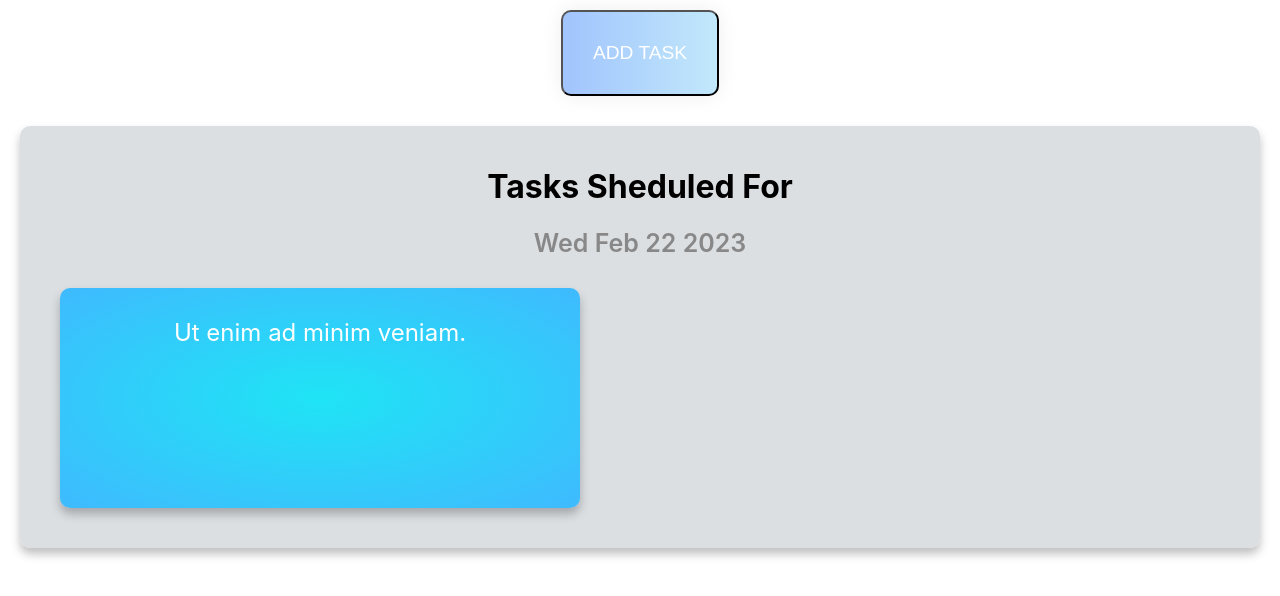
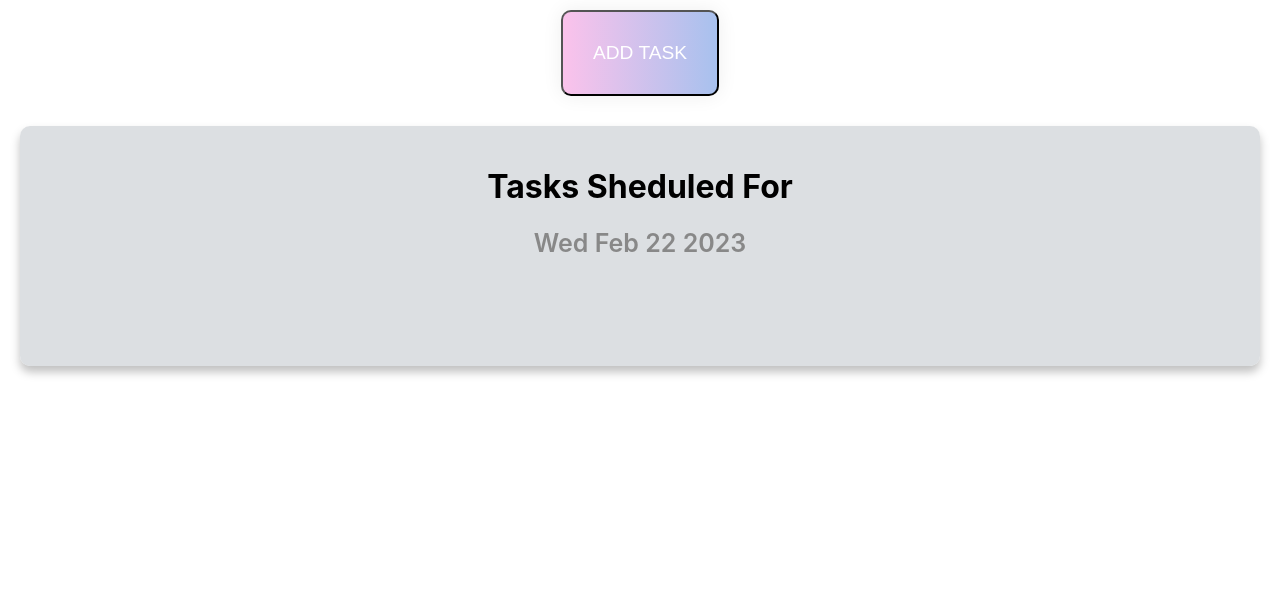
Before and after one commit to prit-panamax/todo-react, a React (Create React App) app in the folder web_app/: page / in a window 1280 px wide. Shown: the top 596 px of the page. Built offline with nearby package versions, Linux system fonts and the light colour scheme.

Commit message:
added remove functionality

```diff
--- a/web_app/src/App.js
+++ b/web_app/src/App.js
@@ -11,13 +11,17 @@ function App() {
 
   const [list, setList] = useState([])
 
-  console.log(list);
+  // console.log(list);
+  const deleteItem = (id) =>{
+    const newList = list.filter(task=>task.id !== id);
+    setList(newList);
+  }
 
   function formCallback(task) {
     setList([...list, task]);
   }
 
-  return (<myContext.Provider value={list}>
+  return (<myContext.Provider value={{list,deleteItem}}>
     <FormContainer callback={formCallback}></FormContainer>
     <Container></Container>
   </myContext.Provider>
--- a/web_app/src/Components/Display/Container.js
+++ b/web_app/src/Components/Display/Container.js
@@ -2,6 +2,7 @@ import { Component } from "react";
 import Card from "../UI/Card";
 import "./Container.css";
 import Task from "./Task";
+import {myContext} from '../../App.js';
 
 class Container extends Component {
   constructor(props) {
@@ -12,16 +13,21 @@ class Container extends Component {
   }
   render() {
     return (
-      <div className="c1">
+      <myContext.Consumer>
+        {  ({list,deleteItem}) =>{
+        return <div className="c1">
         <div class="heading">
           <h1 class="heading__title">Tasks Sheduled For</h1>
           <p className="heading__date">{this.state.dateSelectd}</p>
         </div>
         <div className="cards">
-          <Task></Task>
+          {list.map(task => {
+            return <Task taskText = {task.task} key={task.id} id = {task.id}></Task>
+          })}
 
         </div>
       </div>
+  }}</myContext.Consumer>
     );
   }
 }
--- a/web_app/src/Components/Display/Task.js
+++ b/web_app/src/Components/Display/Task.js
@@ -1,6 +1,8 @@
 import { Component } from "react";
 import Card from "../UI/Card";
+import Button from "../UI/Button";
 import "./Task.css";
+import { myContext } from "../../App";
 
 class Task extends Component {
   constructor(props) {
@@ -11,16 +13,23 @@ class Task extends Component {
     this.sampleTask = "This is first task";
     this.sampleDate = new Date();
   }
-
+  remove(key, list){
+    console.log("KEY",key,"list",list)
+    console.log("Hello from remove");
+    const newList = list.filter(task=>task.id !== key);
+  }
   render() {
     return (
-      <Card cardNumber="1">
+      <myContext.Consumer>{ ({list,deleteItem}) =>{
+     return <Card cardNumber="1">
         <div class="task__icon">
           <i class="fas fa-bolt"></i>
         </div>
-        <h2 class="card__title">Ut enim ad minim veniam.</h2>
+        <h2 class="card__title">{this.props.taskText}</h2>
         <p></p>
-      </Card>
+        <Button onClick={()=>deleteItem(this.props.id)}>Remove</Button>
+      </Card>}}
+      </myContext.Consumer>
     );
   }
 }
--- a/web_app/src/Components/Form/FormContainer.js
+++ b/web_app/src/Components/Form/FormContainer.js
@@ -66,7 +66,7 @@ class FormContainer extends Component {
             </div>
             <div className="submit-container">
               <Button
-                disabled={!(this.state.task.length && this.state.date.length)}
+                disabled={!(this.state.task.trim().length && this.state.date.length)}
                 onClick={() => {
                   this.submit();
                 }}
--- a/web_app/src/Components/UI/Button.css
+++ b/web_app/src/Components/UI/Button.css
@@ -2,7 +2,7 @@
   /* flex: 1 1 auto; */
   margin: 10px;
   padding: 30px;
-  max-width: 20%;
+  /* max-width: 20%; */
   text-align: center;
   text-transform: uppercase;
   transition: 0.5s;
--- a/web_app/src/Components/UI/Button.js
+++ b/web_app/src/Components/UI/Button.js
@@ -4,7 +4,7 @@ import "./Button.css";
 class Button extends Component {
   render() {
     return (
-      <button className="btn btn-4" onClick={this.props.onClick} disabled={this.props.disabled}>
+      <button className="btn btn-2" onClick={this.props.onClick} disabled={this.props.disabled}>
         {this.props.children}
       </button>
     );
```
